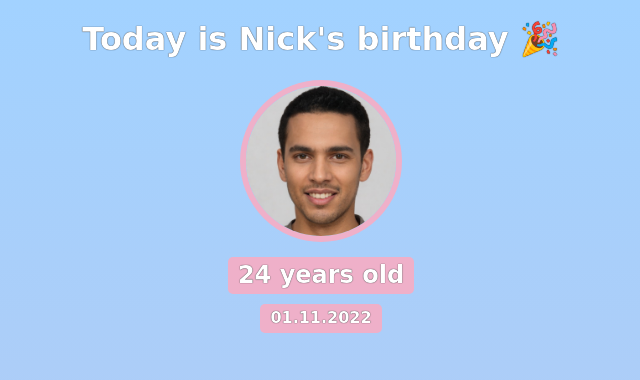
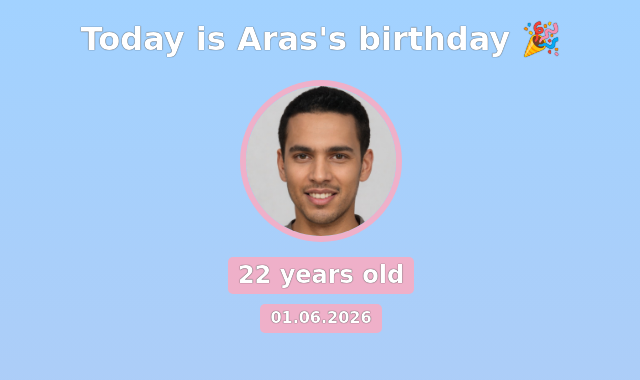
Before and after one commit to MuhammadAras/Gift-Card, a website built with Vite: page index.html in a window 1280 px wide. Shown: the top 380 px of the page, 319-959 px from the left. Built offline with nearby package versions, Linux system fonts and the light colour scheme; a web font is replaced by a local one.

Commit message:
Name Change

```diff
--- a/index.html
+++ b/index.html
@@ -7,10 +7,10 @@
     </head>
     <body>
         <div id="header">
-            <h1>Today is Nick's birthday 🎉</h1>
+            <h1>Today is Aras's birthday 🎉</h1>
             <img id="bff-img" src="images/nick.jpg">
-            <h2 id="bday-age">24 years old</h2>
-            <h4 id="bday-date">01.11.2022</h4>
+            <h2 id="bday-age">22 years old</h2>
+            <h4 id="bday-date">01.06.2026</h4>
         </div>
 
         <div class="gift-section">
```
